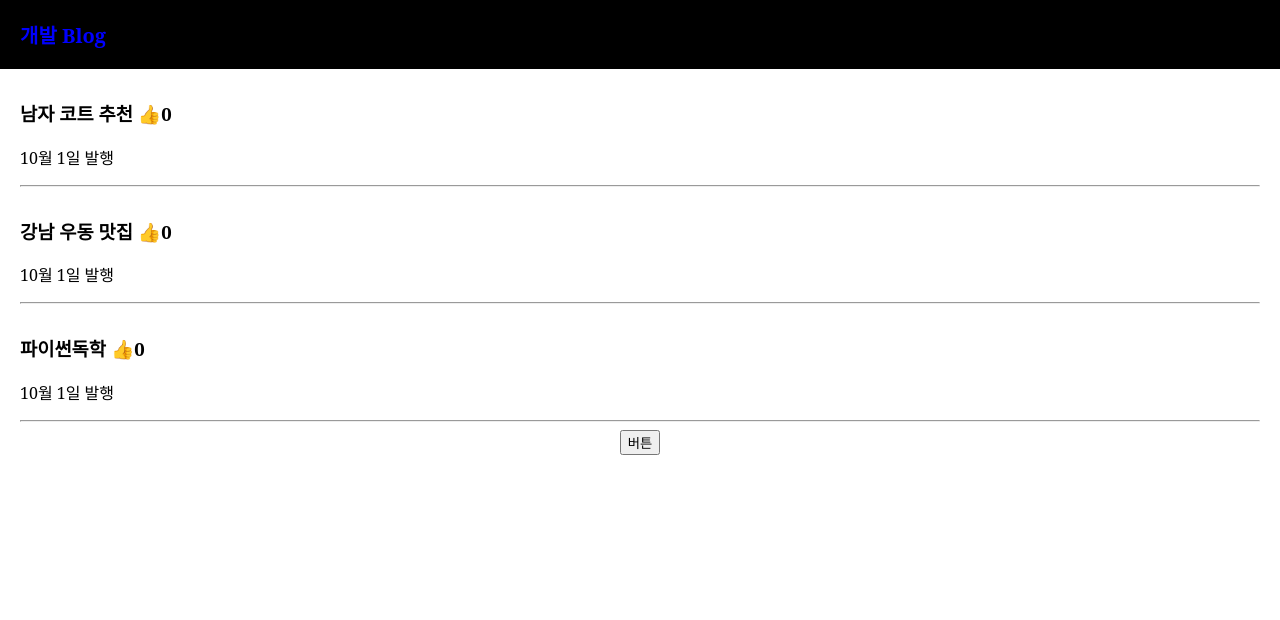
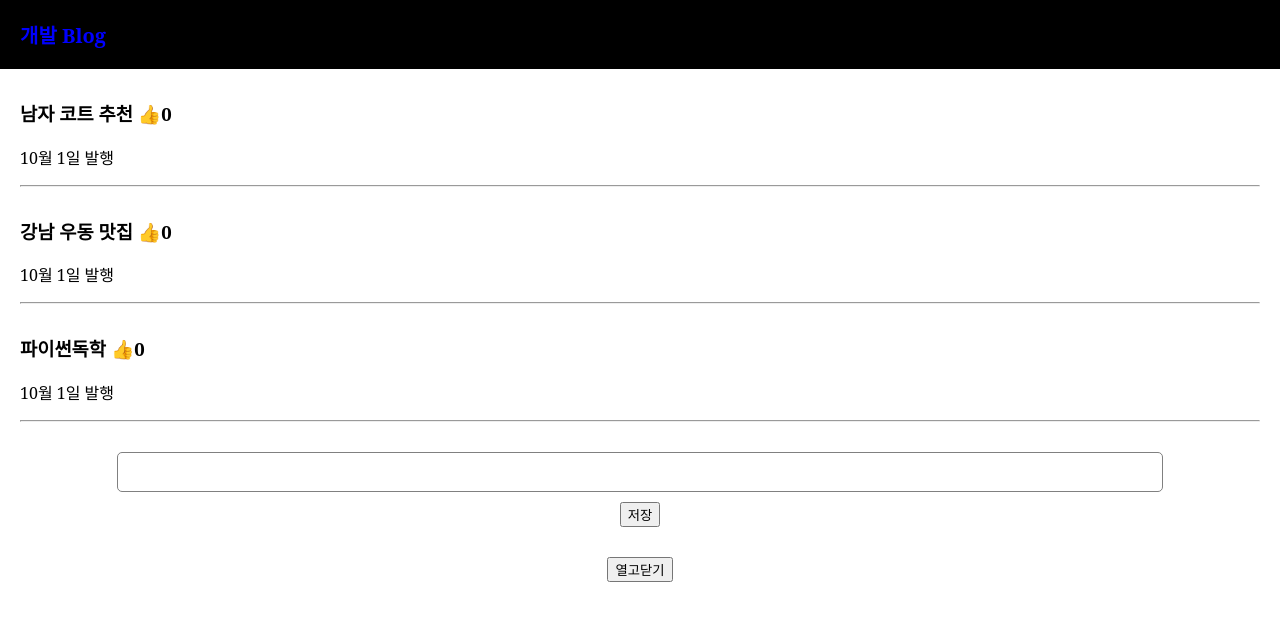
Before and after one commit to EunHyeJung/ReactBlogApp, a React (Create React App) app in the folder blog/: page / in a window 1280 px wide. Shown: the top 620 px of the page. Built offline with nearby package versions, Linux system fonts and the light colour scheme.

Commit message:
add posting function

```diff
--- a/blog/src/App.css
+++ b/blog/src/App.css
@@ -34,6 +34,25 @@ body {
   padding-right: 20px;
 }
 
+.publish {
+  margin-top: 30px;
+  margin-bottom: 30px;
+}
+
+.publish input{
+  padding: 10px;
+  font-size: 16px;
+  border-radius: 5px;
+  width: 80%;
+  border: 1px solid grey;
+}
+
+.publish button {
+  display: block;
+  margin: auto;
+  margin-top: 10px;
+}
+
 @media (prefers-reduced-motion: no-preference) {
   .App-logo {
     animation: App-logo-spin infinite 20s linear;
--- a/blog/src/App.js
+++ b/blog/src/App.js
@@ -13,12 +13,21 @@ function App() {
 
   let [글제목, 글제목변경] = useState(['남자 코트 추천', '강남 우동 맛집', '파이썬독학']);  // state 데이터, state 데이터 변경함수가 a,b에 저장됨(ES6 destructing)
   let [좋아요, 좋아요변경] = useState([0, 0, 0]);
-  let[modal, modal변경] = useState(false); // 모달창 열고닫는 스위치
+  let [modal, modal변경] = useState(false); // 모달창 열고닫는 스위치
+  let [clickedNumber, clickedNumberChg] = useState(0);
+
+  let[input입력값, input입력값변경] = useState('');
 
   function 제목변경() {
     var newArray = [...글제목]; // 복사본(deep copy)
     newArray[0] = '여자코드 추천';
     글제목변경(newArray); // state를 아예 대체해주는 함수
+  }
+
+  function 포스팅추가() {
+      var newArray = [...글제목];
+      newArray.unshift(input입력값);
+      글제목변경(newArray);
   }
 
   function 좋아요개별변경(idx) {
@@ -36,6 +45,11 @@ function App() {
       return arr;
   }
 
+  function showDetail() {
+    modal변경(!modal)
+
+  }
+
   return (
     <div className="App">
       <div className="black-nav">
@@ -45,24 +59,29 @@ function App() {
 
       {
         글제목.map(function(ele, idx) {
-          return( <div className="list">
-                  <h3>{ele} <span onClick={ () => {좋아요개별변경(idx)} }>👍</span>{좋아요[idx]}</h3>
+          return( <div className="list" key = {idx}>
+                  <h3 onClick={ () => { showDetail(); clickedNumberChg(idx)}}>{ele} <span onClick={ () => {좋아요개별변경(idx)} }>👍</span>{좋아요[idx]}</h3>
                   <p> 10월 1일 발행 </p>
                   <hr/>
                </div>
           )
         })
       }
+      {/* {input입력값} <br/> <br/>
+      <input onChange={ (e) => { input입력값변경(e.target.value) }} /> */}
+      <div className="publish">
+        <input onChange={ (e) => {input입력값변경(e.target.value) }} />
+        <button onClick={ () => {포스팅추가()}}>저장</button>
+      </div>
 
-
-      <button onClick={ () => { modal변경(!modal)}}> 버튼  </button>
+      <button onClick={ () => { showDetail() }}> 열고닫기  </button>
       {/* {
         modal === true
        ? <Modal/>
        : null // 텅빈 HTML 이라는 뜻
       } */
       modal === true
-      ? <Modal 글제목={글제목}/>
+      ? <Modal 글제목={글제목} clickedNumber={clickedNumber}/>
       : null
     }
     </div>
@@ -73,7 +92,7 @@ function App() {
 function Modal(props) {
   return (
     <div className="modal">
-        <h2>제목 {props.글제목[0]}</h2>
+        <h2>제목 {props.글제목[props.clickedNumber]}</h2>
         <p>날짜</p>
         <p>상세내용</p>
     </div>
```
